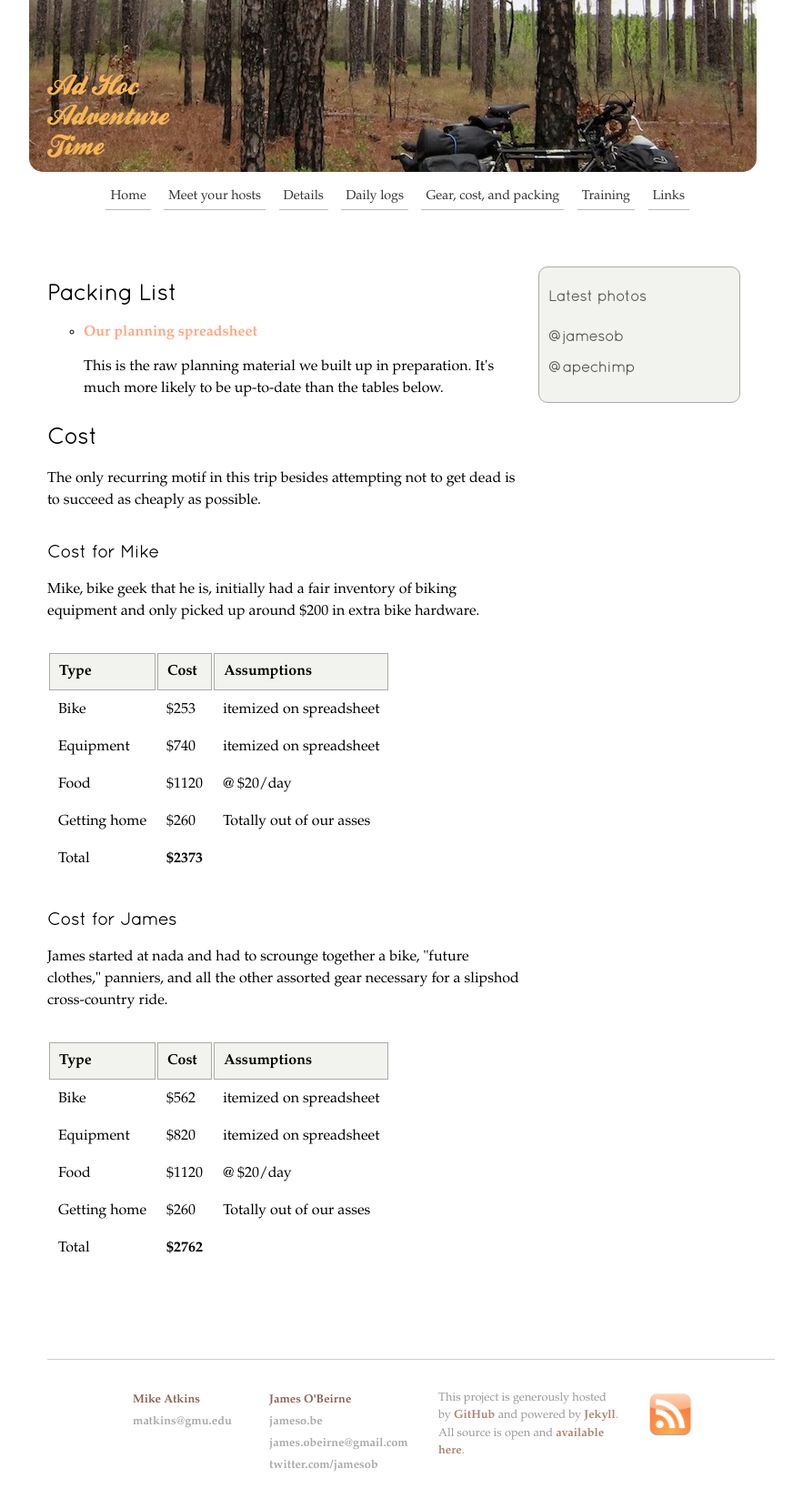
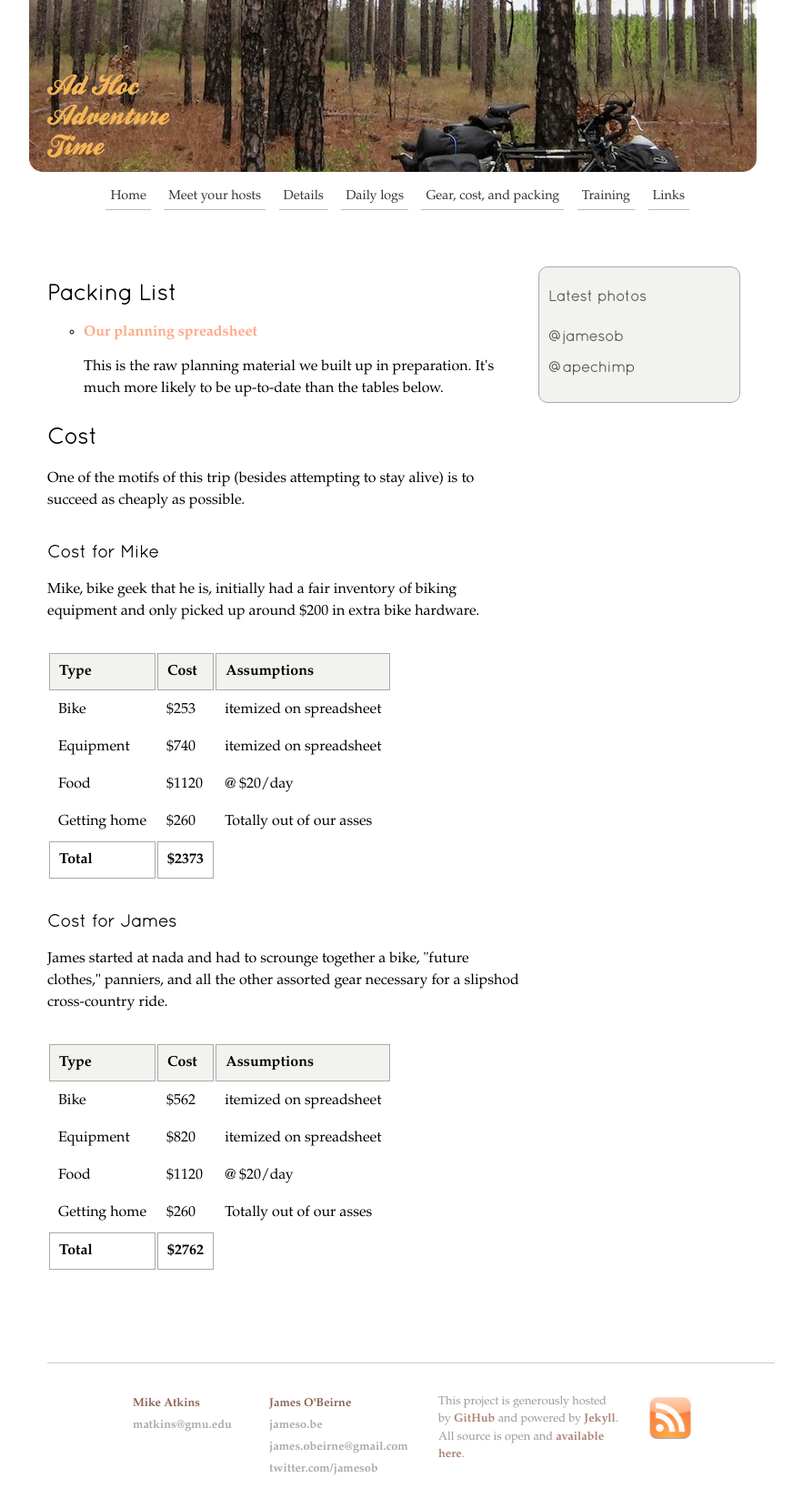
Before and after one commit to jamesob/biketrip, a Jekyll site: the page built from packlist.html, in a window 1280 px wide. Shown: the whole page at 91% size, without its empty margins (208-1091 px from the left). Built offline with Jekyll 4.4.1, drawn with Linux system fonts in a browser that asks for light colours.

Commit message:
better cost tables

```diff
--- a/packlist.html
+++ b/packlist.html
@@ -16,7 +16,7 @@ title: Our Stuff
 
 <h2>Cost</h2>
 
-<p>The only recurring motif in this trip besides attempting not to get dead is
+<p>One of the motifs of this trip (besides attempting to stay alive) is
 to succeed as cheaply as possible.
 
 <h3>Cost for Mike</h3>
@@ -50,9 +50,9 @@ and only picked up around $200 in extra bike hardware.
     <td>$260</td>
     <td>Totally out of our asses</td>
   </tr>
-  <tr>
-    <td>Total</td>
-    <td><b>$2373</b></td>
+  <tr class="totalRow">
+    <td class="totalRow">Total</td>
+    <td class="totalRow">$2373</td>
     <td></td>
   </tr>
 </table>
@@ -90,8 +90,8 @@ ride.
     <td>Totally out of our asses</td>
   </tr>
   <tr>
-    <td>Total</td>
-    <td><b>$2762</b></td>
+    <td class="totalRow">Total</td>
+    <td class="totalRow">$2762</td>
     <td></td>
   </tr>
 </table>
```
